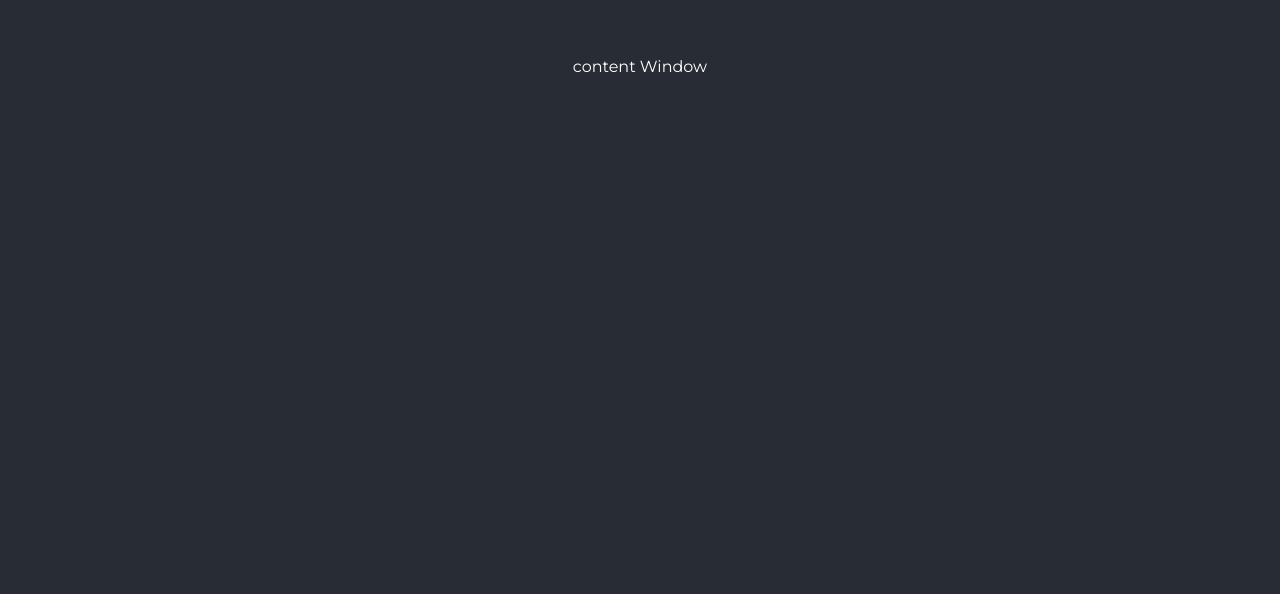
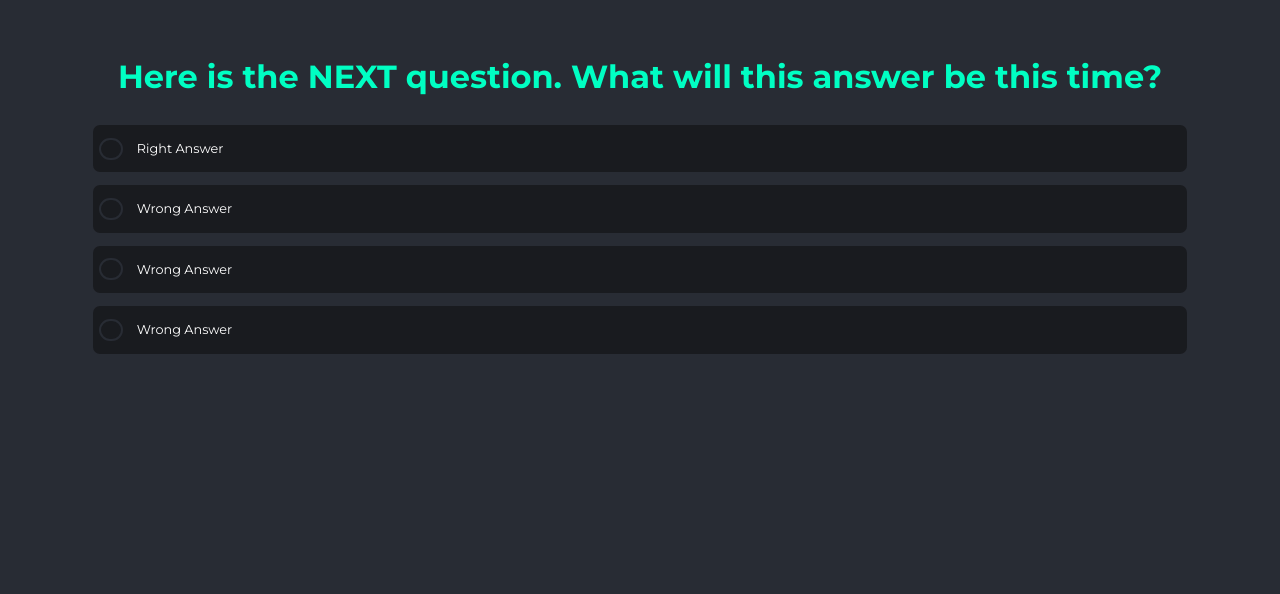
Before and after one commit to hollyefig/Questionnaire, a React (Create React App) app: page / in a window 1280 px wide. Shown: the part 1906-2500 px from the top of the page. Built offline with nearby package versions, Linux system fonts and the light colour scheme.

Commit message:
question sections now a mapped component

```diff
--- a/src/App.js
+++ b/src/App.js
@@ -4,31 +4,34 @@ import { questionData } from "./questionData";
 import Fixedarrow from "./components/fixedArrow/Fixedarrow";
 import Fixedtop from "./components/fixedTop/Fixedtop";
 import Header from "./components/header/Header";
-import Question1 from "./components/questions/Question1";
-import Question2 from "./components/questions/Question2";
-import Question3 from "./components/questions/Question3";
-import Question4 from "./components/questions/Question4";
+import Question from "./components/questions/Question";
 import Bluroverlay from "./components/blurOverlay/Bluroverlay";
 import Answermsg from "./components/blurOverlay/Answermsg";
 
 function App() {
-  const [combo, setCombo] = useState(["-", "-", "-", "-"]);
-  const [arrowShow, setArrowShow] = useState(true);
-  const [blurOverlay, setBlurOverlay] = useState(false);
-  const [answerMsg, setAnswerMsg] = useState();
-  // dictate question number
-  const [num, setNum] = useState(0);
+  const [combo, setCombo] = useState({
+      0: "-",
+      1: "-",
+      2: "-",
+      3: "-",
+    }),
+    [arrowShow, setArrowShow] = useState(true),
+    [blurOverlay, setBlurOverlay] = useState(false),
+    [answerMsg, setAnswerMsg] = useState(),
+    // dictate question number
+    [num, setNum] = useState(-1);
 
   // remove blur overlay
   const removeBlurOverlay = () => {
     setBlurOverlay(false);
   };
 
+  // scroll
   const scrollDown = () => {
-    if (num < 4) {
+    if (num < questionData.length) {
       setNum(num + 1);
     } else {
-      setNum(1);
+      setNum(0);
     }
     removeBlurOverlay();
     setArrowShow(false);
@@ -36,9 +39,9 @@ function App() {
 
   // when answer is clicked
   const answerClicked = (e, qd) => {
-    console.log("qd", qd.id);
     setBlurOverlay(true);
 
+    // if answer is correct
     if (e.isTrue) {
       setAnswerMsg(
         <>
@@ -47,7 +50,19 @@ function App() {
         </>
       );
       setArrowShow(true);
-    } else {
+
+      if (qd.id === 0) {
+        setCombo({ ...combo, 0: e.number });
+      } else if (qd.id === 1) {
+        setCombo({ ...combo, 1: e.number });
+      } else if (qd.id === 2) {
+        setCombo({ ...combo, 2: e.number });
+      } else if (qd.id === 3) {
+        setCombo({ ...combo, 3: e.number });
+      }
+    }
+    // if answer is wrong
+    else {
       setAnswerMsg(
         <>
           <h2>(◡︵◡)</h2>
@@ -61,10 +76,10 @@ function App() {
     <div className="App">
       <Fixedtop combo={combo} />
       <Header />
-      <Question1 answerClicked={answerClicked} />
-      <Question2 />
-      <Question3 />
-      <Question4 />
+      {questionData.map((e) => {
+        return <Question answerClicked={answerClicked} data={e} />;
+      })}
+
       <Fixedarrow scrollDown={scrollDown} num={num} arrowShow={arrowShow} />
       {blurOverlay && <Bluroverlay blurOverlay={blurOverlay} />}
       <Answermsg
--- a/src/components/fixedTop/Fixedtop.jsx
+++ b/src/components/fixedTop/Fixedtop.jsx
@@ -7,7 +7,7 @@ export default function Fixedtop({combo}) {
     <div className='fixedTopWrapper'>
       <div className="fixedTopCopy">
         <ul>
-          {combo.map(e => <li>{e}</li>)}
+          {Object.values(combo).map(e => <li>{e}</li>)}
         </ul>
       </div>
     </div>
--- /dev/null
+++ b/src/components/questions/Question.jsx
@@ -0,0 +1,29 @@
+import React from 'react'
+import './questions.css';
+
+export default function Question({answerClicked, data}) {
+
+
+  return (
+    <div className={data.wrapper} id={data.compId}>
+      <div className={data.content}>
+        <div className="qHeading">
+          <h2>{data.question}</h2>
+        </div>
+        <div className="qAnswerWrapper">
+          <ul>
+
+            {data.answers.map(e => {
+              return (
+              <li onClick={() => answerClicked(e, data)}>
+              <input type='radio' name={data.radioName} id={e.id} />
+              <label for={e.id}>{e.answer}</label>
+              </li>
+              )
+            })}
+          </ul>
+        </div>
+      </div>
+    </div>
+  )
+}
--- a/src/components/questions/Question1.jsx
+++ /dev/null
@@ -1,30 +0,0 @@
-import React from 'react'
-import './questions.css';
-import { questionData } from '../../questionData';
-
-export default function Question1({answerClicked}) {
-
-
-  return (
-    <div className='question1Wrapper' id="q1">
-      <div className="q1ContentWindow">
-        <div className="qHeading">
-          <h2>{questionData[0].question}</h2>
-        </div>
-        <div className="qAnswerWrapper">
-          <ul>
-
-            {questionData[0].answers.map(e => {
-              return (
-              <li onClick={() => answerClicked(e, questionData[0])}>
-              <input type='radio' name={questionData[0].radioName} id={e.id} />
-              <label for={e.id}>{e.answer}</label>
-              </li>
-              )
-            })}
-          </ul>
-        </div>
-      </div>
-    </div>
-  )
-}
--- a/src/components/questions/Question2.jsx
+++ /dev/null
@@ -1,7 +0,0 @@
-import React from "react";
-
-export default function Question2() {
-  return <div className='question2Wrapper' id="q2">
-    <div className="q2ContentWindow">content Window</div>
-  </div>;
-}
--- a/src/components/questions/Question3.jsx
+++ /dev/null
@@ -1,10 +0,0 @@
-import React from 'react';
-import './questions.css';
-
-export default function Question3() {
-  return (
-    <div className='question3Wrapper' id="q3">
-      <div className="q3ContentWindow">content Window</div>
-    </div>
-  )
-}
--- a/src/components/questions/Question4.jsx
+++ /dev/null
@@ -1,10 +0,0 @@
-import React from 'react';
-import './questions.css';
-
-export default function Question4() {
-  return (
-    <div className='question4Wrapper' id="q4" >
-      <div className="q4ContentWindow">content Window</div>
-    </div>
-  )
-}
--- a/src/components/questions/questions.css
+++ b/src/components/questions/questions.css
@@ -1,17 +1,17 @@
+.question0Wrapper,
 .question1Wrapper,
 .question2Wrapper,
-.question3Wrapper,
-.question4Wrapper {
+.question3Wrapper {
   width: 100%;
   margin-top: var(--fixedTopSpace);
   height: 100vh;
   padding: 1px 0 0 0;
 }
 
+.q0ContentWindow,
 .q1ContentWindow,
 .q2ContentWindow,
-.q3ContentWindow,
-.q4ContentWindow {
+.q3ContentWindow {
   margin-top: var(--fixedTopSpace);
   width: 100%;
   display: flex;
--- a/src/questionData.js
+++ b/src/questionData.js
@@ -1,8 +1,11 @@
 export const questionData = [
   {
-    id: 1,
+    id: 0,
+    wrapper: "question0Wrapper",
+    content: "q0ContentWindow",
+    compId: "q0",
     question: "Here is the question text. What is the answer?",
-    radioName: "question1",
+    radioName: "question0",
     answers: [
       {
         id: "a1",
@@ -30,4 +33,108 @@ export const questionData = [
       },
     ],
   },
+  {
+    id: 1,
+    wrapper: "question1Wrapper",
+    content: "q1ContentWindow",
+    compId: "q1",
+    question: "Here is the NEXT question. What will this answer be this time?",
+    radioName: "question1",
+    answers: [
+      {
+        id: "b1",
+        answer: "Right Answer",
+        isTrue: true,
+        number: 7,
+      },
+      {
+        id: "b2",
+        answer: "Wrong Answer",
+        isTrue: false,
+        number: null,
+      },
+      {
+        id: "b3",
+        answer: "Wrong Answer",
+        isTrue: false,
+        number: null,
+      },
+      {
+        id: "b4",
+        answer: "Wrong Answer",
+        isTrue: false,
+        number: null,
+      },
+    ],
+  },
+  {
+    id: 2,
+    wrapper: "question2Wrapper",
+    content: "q2ContentWindow",
+    compId: "q2",
+    question:
+      "Okay, Question #3. I don't know what to ask, but there is an answer",
+    radioName: "question2",
+    answers: [
+      {
+        id: "c1",
+        answer: "Wrong Answer",
+        isTrue: false,
+        number: null,
+      },
+      {
+        id: "c2",
+        answer: "Wrong Answer",
+        isTrue: false,
+        number: null,
+      },
+      {
+        id: "c3",
+        answer: "Wrong Answer",
+        isTrue: false,
+        number: null,
+      },
+      {
+        id: "c4",
+        answer: "Right Answer",
+        isTrue: true,
+        number: 2,
+      },
+    ],
+  },
+  {
+    id: 3,
+    wrapper: "question3Wrapper",
+    content: "q3ContentWindow",
+    compId: "q3",
+    question:
+      "Here is the final question. What would be the answer to this question?",
+    radioName: "question3",
+    answers: [
+      {
+        id: "d1",
+        answer: "Wrong Answer",
+        isTrue: false,
+        number: null,
+      },
+      {
+        id: "d2",
+        answer: "Wrong Answer",
+        isTrue: false,
+        number: null,
+      },
+      {
+        id: "d3",
+        answer: "Right Answer",
+        isTrue: true,
+        number: 5,
+      },
+      {
+        id: "d4",
+        answer: "Wrong Answer",
+        isTrue: false,
+        number: null,
+      },
+    ],
+  },
 ];
```
